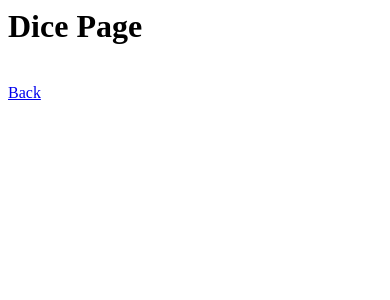
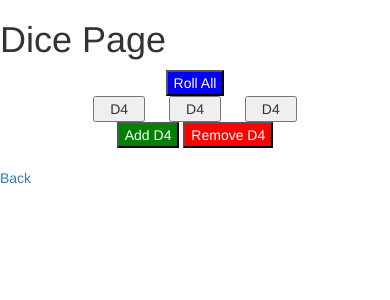
Before and after one commit to shaun-chiang/tabletop-utilities, a Flask app: page /dice_roller in a window 390 px wide. Shown: the top 300 px of the page. Run offline with Flask 2, Linux system fonts and the light colour scheme; some libraries are stand-ins or nearby versions.

Commit message:
Dice Roller style and html

```diff
--- a/TableTopWeb/JS/dice.js
+++ b/TableTopWeb/JS/dice.js
@@ -1,5 +1,6 @@
 function DiceJS(){
-
+	// var d4Box = document.getElementById("d4_container");
+	// var btn = document.createElement("BUTTON");
 }
 
 window.onload = function() {
--- /dev/null
+++ b/TableTopWeb/static/style_dice.css
@@ -0,0 +1,31 @@
+body {
+
+}
+
+.dicerow div {
+	text-align: center;
+}
+
+.dice_container {
+	text-align: left;
+}
+
+.dice {
+	margin-left: 10px;
+	margin-right: 10px;
+}
+
+.Add {
+	background-color: green;
+	color: white;
+}
+
+.Remove {
+	background-color: red;
+	color: white;
+}
+
+.RollAll {
+	background-color: blue;
+	color: white;
+}
--- a/TableTopWeb/templates/dice.html
+++ b/TableTopWeb/templates/dice.html
@@ -1,11 +1,42 @@
+{% extends "bootstrap/base.html" %}
+{% import "bootstrap/wtf.html" as wtf %}
+{% import "bootstrap/fixes.html" as fixes %}
+{% import "bootstrap/utils.html" as util %}
+
+{% block content %}
+{{util.flashed_messages(dismissible=True)}}
+
 <html>
 <head>
-	<link rel="stylesheet" href='/static/style.css' />
+	<link rel="stylesheet" href='/static/style_dice.css' />
 	<script src="/JS/dice.js"></script>
 </head>
 
 <body>
-<h1>Dice Page</h1><br>
+<h1>Dice Page</h1>
+<div class="row dicerow">
+  <div class="col-sm-2">
+  	<button type="button" class="RollAll">Roll All</button>
+  </div>
+  <div class="col-sm-6" id="dice_container">
+  	<button type="button" class="dice D4 col-sm-1">D4</button>
+  	<button type="button" class="dice D4 col-sm-1">D4</button>
+  	<button type="button" class="dice D4 col-sm-1">D4</button>
+  </div>
+  <div class="col-sm-4">
+  	<button type="button" class="Add">Add D4</button>
+  	<button type="button" class="Remove">Remove D4</button>
+  </div>
+</div>
+<br>
+
 <a href='/'>Back</a><br>
 </body>
 </html>
+
+{% endblock %}
+
+{% block head %}
+{{super()}}
+{{fixes.ie8()}}
+{% endblock %}
```
